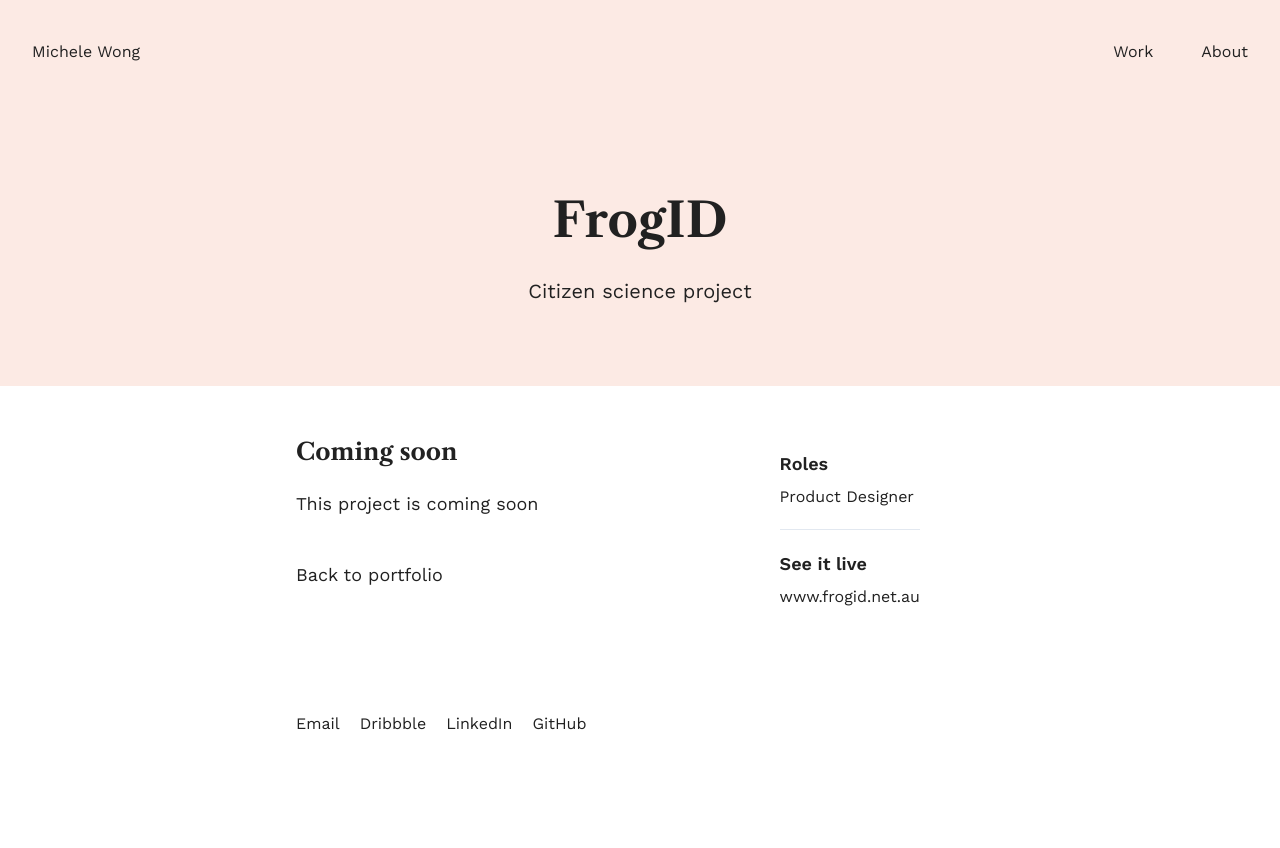
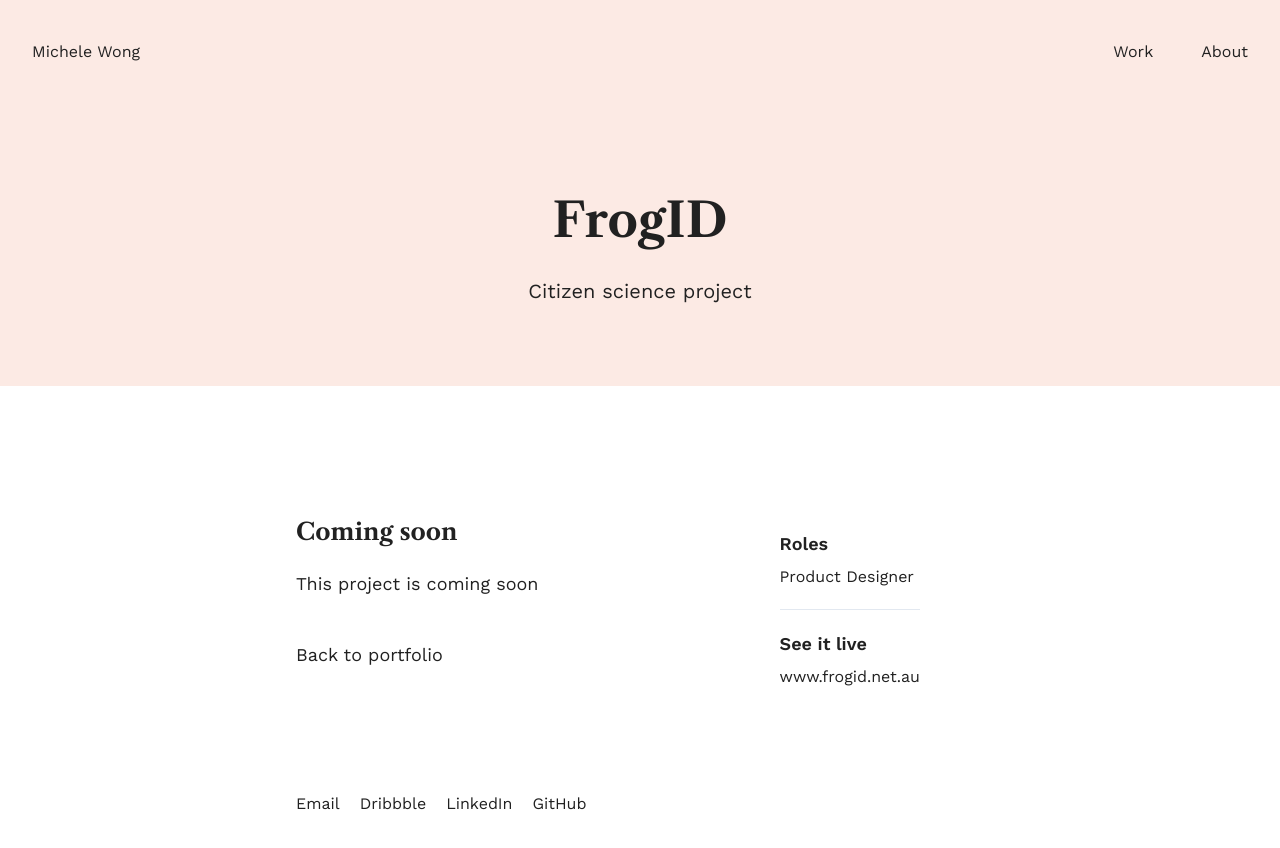
Before and after one commit to johnkueh/mishwong, a Next.js app: page /project/frog-id in a window 1280 px wide. Shown: the top 848 px of the page. Before the commit the page ends 800 px from the top, so only its background shows below. Built offline with nearby package versions, Linux system fonts and the light colour scheme.

Commit message:
Fixed layout

```diff
--- a/layouts/project.js
+++ b/layouts/project.js
@@ -17,7 +17,7 @@
         </div>
       </div>
     </div>
-    <div className="container mx-auto px-10 xl:w-3/5">
+    <div className="container mx-auto px-10 xl:mt-20 xl:w-3/5">
       <Metadata metadata={metadata} />
       <div className="content mb-20">{children}</div>
       <Footer />
```
